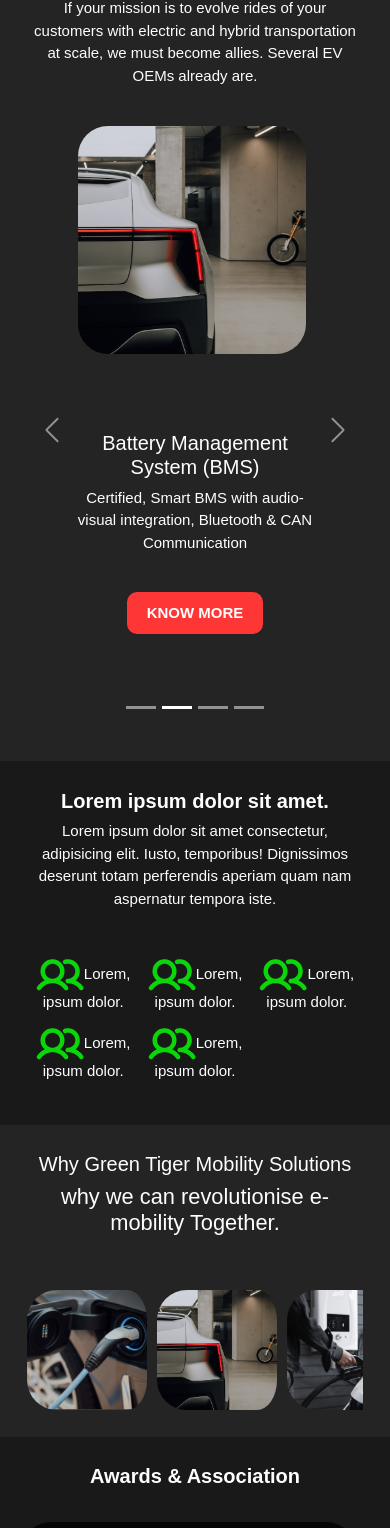
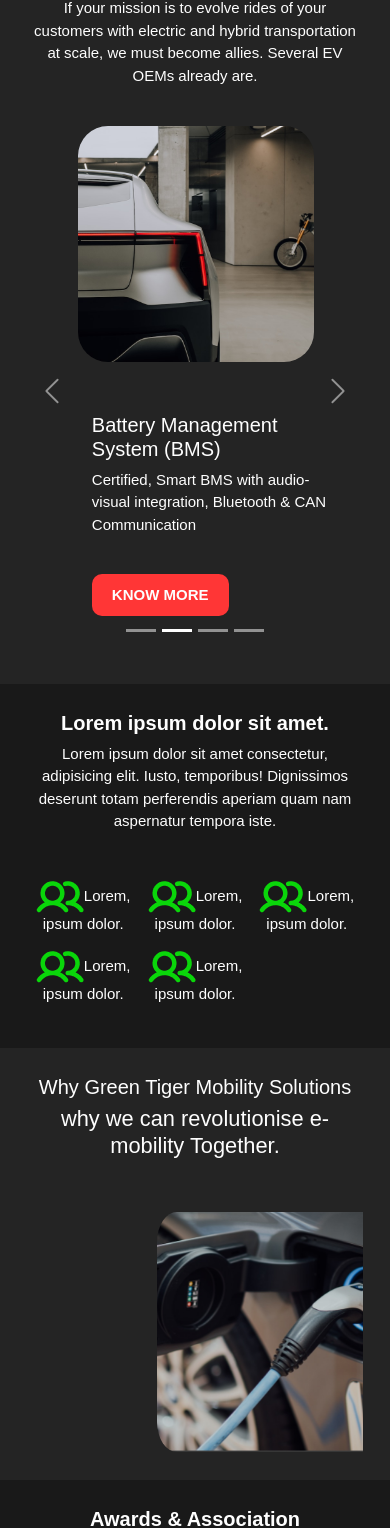
Before and after one commit to needhideshmukh/GT2, a Next.js app: page / in a window 390 px wide. Shown: the part 2400-3928 px from the top of the page. Built offline with nearby package versions, Linux system fonts and the light colour scheme.

Commit message:
CSS Changes

```diff
--- a/pages/Home.jsx
+++ b/pages/Home.jsx
@@ -195,6 +195,7 @@
   ]
 
   //Awards section auto Scrolling + mouse hover pause
+  // Awards section auto Scrolling + mouse hover pause
   const containerRef2 = useRef(null)
   const itemWidthRef2 = useRef(0)
   const scrollIntervalRef2 = useRef(null)
@@ -202,7 +203,7 @@
   useEffect(() => {
     const container = containerRef2.current
     const items = container.querySelectorAll(".awardCards")
-    const itemWidth = items[0].offsetWidth // Get width of one item + 50px gap
+    const itemWidth = items[0].offsetWidth + 20 // Get width of one item + padding
     itemWidthRef2.current = itemWidth
 
     // Function to scroll the container to the next item
@@ -219,7 +220,7 @@
     }
 
     // Auto-scroll every 3 seconds
-    scrollIntervalRef2.current = setInterval(scrollToNextItem, 1000)
+    scrollIntervalRef2.current = setInterval(scrollToNextItem, 2500)
 
     // Pause auto-scrolling when the user interacts with the container
     const handleMouseEnter = () => {
@@ -227,7 +228,7 @@
     }
 
     const handleMouseLeave = () => {
-      scrollIntervalRef2.current = setInterval(scrollToNextItem, 1000)
+      scrollIntervalRef2.current = setInterval(scrollToNextItem, 2500)
     }
 
     container.addEventListener("mouseenter", handleMouseEnter)
@@ -455,26 +456,23 @@
             </p>
           </div>
           {/* carousel */}
-          <Carousel fade className="carouselContainer">
+          <Carousel fade>
             {carouselContent.map((content, index) => (
-              <Carousel.Item className="carousel_flex" key={index}>
-                <div>
+              <Carousel.Item key={index}>
+                <div className="carouselContainer ">
                   <img
                     className="d-block carouselImage"
                     src={content.imageUrl} // Replace "/image1.jpg" with the path to your first image
                     alt="First slide"
                   />
                   <br />
-                  <br />
-                  <div className="carouselContent">
-                    <Carousel.Caption>
+                  <div className="captionContainer">
                     <h3 className="reusable_heading ">
                       {content.captionHeader}
                     </h3>
                     <p>{content.captionDescription}</p>
                     <br />
                     <button className="button_pink">Know more</button>
-                    </Carousel.Caption>
                   </div>
                 </div>
               </Carousel.Item>
--- a/style/home.css
+++ b/style/home.css
@@ -234,9 +234,17 @@
   aspect-ratio: 1/1;
 }
 
+.carouselContainer {
+  display: flex;
+}
+
 .carousel-item {
   padding: 0 0 0 15%;
   display: flex;
+}
+
+.captionContainer {
+  padding: 5% 15% 5% 10%;
 }
 
 .carousel-caption {
@@ -250,6 +258,7 @@
   padding: 0;
   margin-left: 75% !important; /* 25% originally */
   margin-bottom: 1rem;
+  margin-top: 5%;
 }
 
 /* ------------------------> metrics */
@@ -316,7 +325,7 @@
   justify-content: flex-start;
   text-align: center;
   overflow-x: hidden !important;
-
+  width: 100%;
   flex-wrap: nowrap;
   /* height: 100vh; */
 }
@@ -338,8 +347,11 @@
   width: 20vw;
   display: flex;
   flex-direction: column;
+  overflow-x: hidden !important;
+
   align-items: center;
-  margin: 1%;
+  margin: 0.1%;
+  transition: transform 0.3s ease;
 }
 
 .awardCards p {
@@ -570,21 +582,26 @@
   .carouselImage {
     height: fit-content;
     margin-right: auto;
-    width: 80%;
+    width: 83%;
+  }
+  .carouselContainer {
+    display: flex;
+    flex-direction: column;
   }
 
   .carousel-item {
     display: block;
   }
 
-  .carousel_flex {
-    margin-bottom: 100%;
+  .carousel-caption {
+    margin-left: 0%;
+    margin-bottom: -100%;
+    text-align: center !important;
+    z-index: 1000;
   }
 
-  .carousel-caption {
-    margin-left: 0%;
-    margin-bottom: -85%;
-    text-align: center !important;
+  .captionContainer {
+    padding: 10% 10% 10% 5%;
   }
 
   .carousel-indicators {
@@ -593,11 +610,14 @@
     margin-left: auto !important; /* 25% originally */
     margin-right: auto !important;
     margin-bottom: 1rem;
+    margin-top: 5%;
   }
 
   //newly added
   .carouselContainer {
-    overflow-y: visible;
+    overflow-y: auto;
+    z-index: 1000;
+    height: fit-content;
   }
 
   .carouselContent {
@@ -624,12 +644,11 @@
     border-radius: 30px;
     scroll-snap-align: center; /* Snap items to center */
     display: flex;
-    flex: 0 0 auto; /* Ensure each item has fixed size */
     justify-content: center;
     align-items: center;
-    margin-right: 120px;
-    padding-right: 10px;
-    width: 100%;
+    margin: 0 120px;
+    padding: 0 10px;
+    width: 80vw;
   }
   /* ------------------------> Awards */
   .waveBackground {
@@ -637,11 +656,14 @@
   }
 
   .glass_tile_specs2 {
-    padding: 5%;
+    width: 100%; /* Allow cards to expand based on content */
+
+    padding: 5% 0%;
   }
 
   .awardCards {
-    width: 90vw; /* Allow cards to expand based on content */
+    width: 100%;
+    margin-right: 19px;
   }
 
   /* ------------------------> Imapct */
--- a/style/navbar.css
+++ b/style/navbar.css
@@ -5,6 +5,7 @@
   padding: 1% 2%;
   background-color: var(--background-dark-grey);
   color: var(--white);
+  position: absolute;
 }
 .navbarContainer a {
   color: var(--white);
@@ -82,6 +83,7 @@
     max-height: fit-content;
     z-index: 500;
     overflow-y: visible;
+    position: absolute;
   }
 
   .menuItems a {
```
Also changed, not shown: pages/Contact.jsx (+10 -1 lines). Lines whose indentation alone changed are shown as unchanged.
